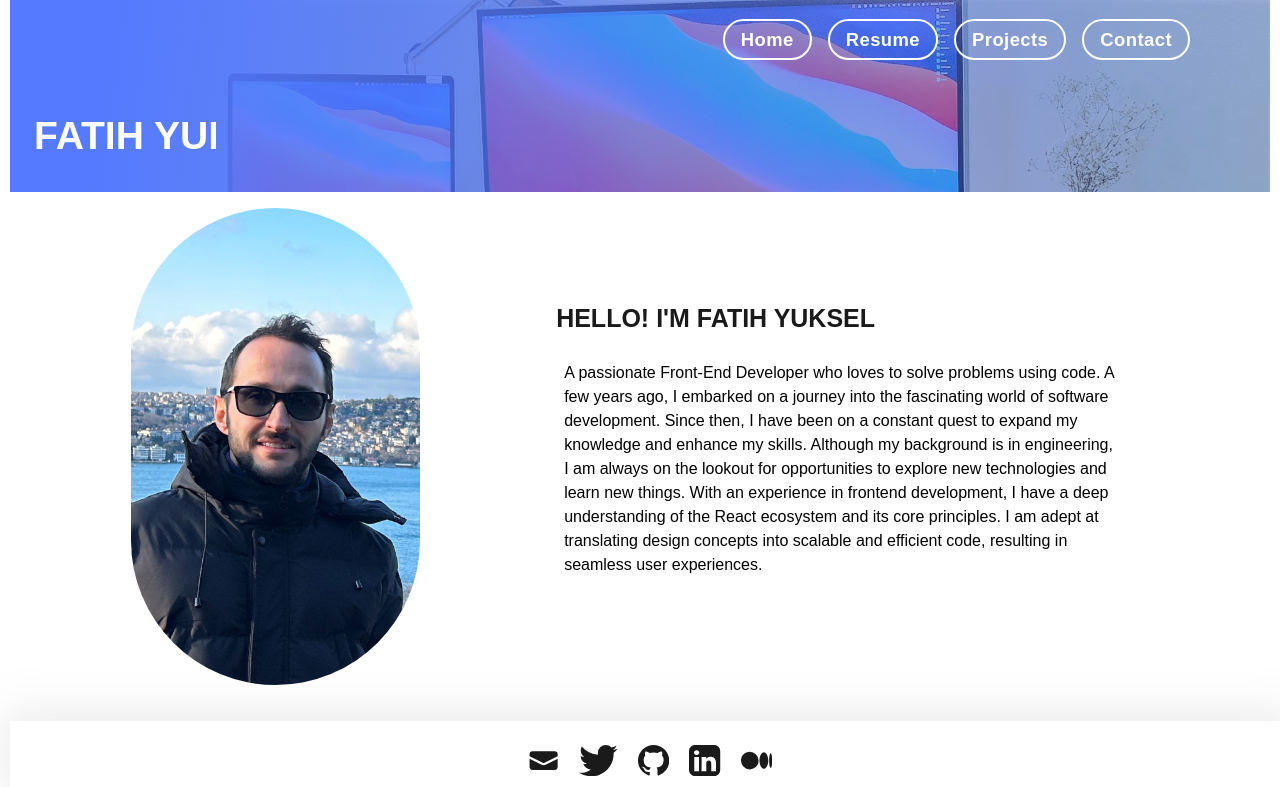
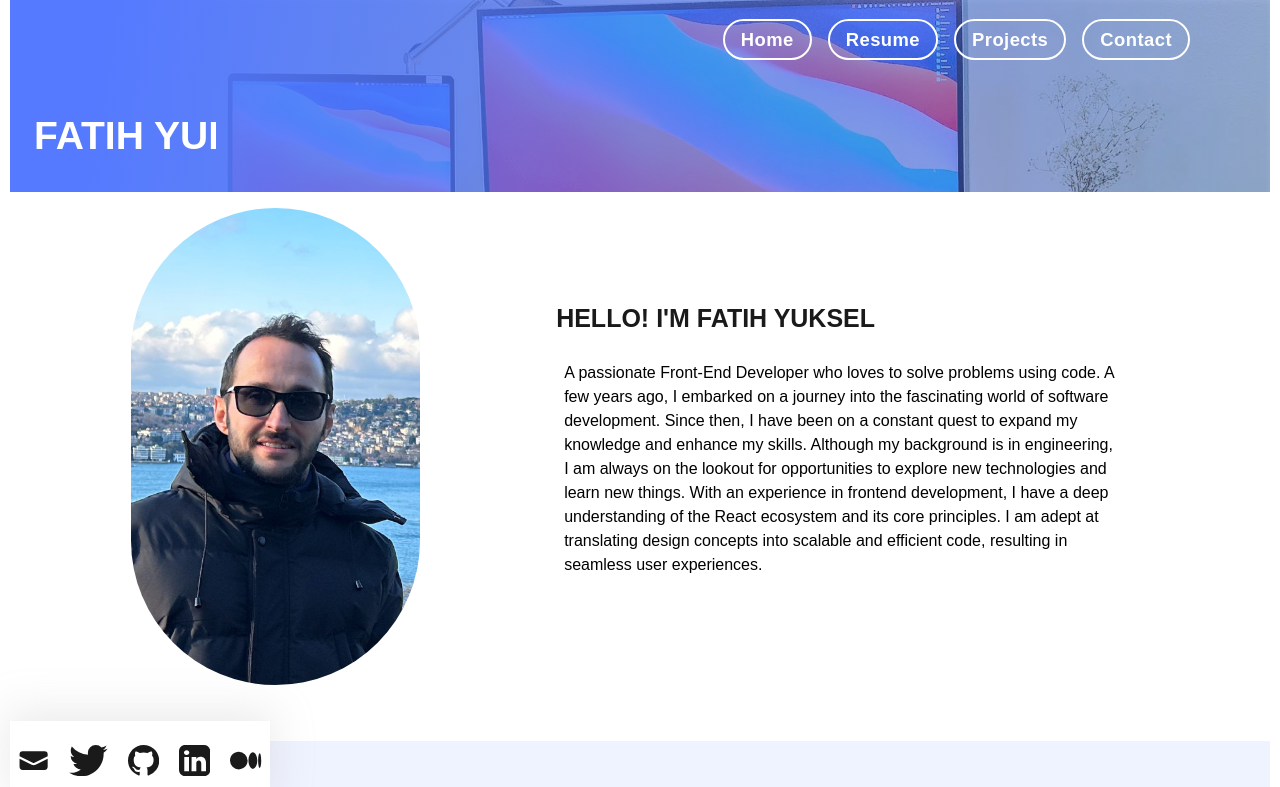
Before and after one commit to fatihyuksel3109/my-portfolio, a Next.js app: page / in a window 1280 px wide. Shown: the top 787 px of the page. Built offline with nearby package versions, Linux system fonts and the light colour scheme.

Commit message:
Update footer.tsx

```diff
--- a/app/components/footer.tsx
+++ b/app/components/footer.tsx
@@ -7,7 +7,7 @@ type FooterProps = {
 
 export default function Footer({ contactMeLinks }: FooterProps) {
   return (
-    <footer className="w-full bg-white shadow-footer mt-20 py-4 fixed bottom-0">
+    <footer className="max-w-7xl bg-white shadow-footer mt-20 py-4 fixed bottom-0">
       <div className="flex items-center justify-center gap-1">
         <a href={contactMeLinks[0]} target="_blank" aria-label="E-mail">
           <Envelope className="icons_contactme" />
```
